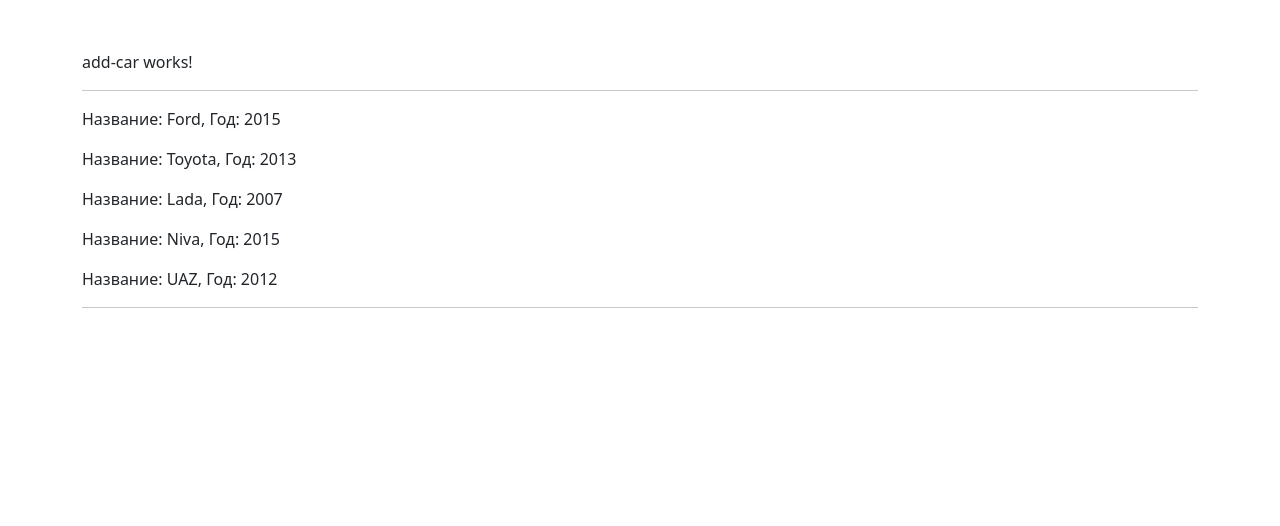
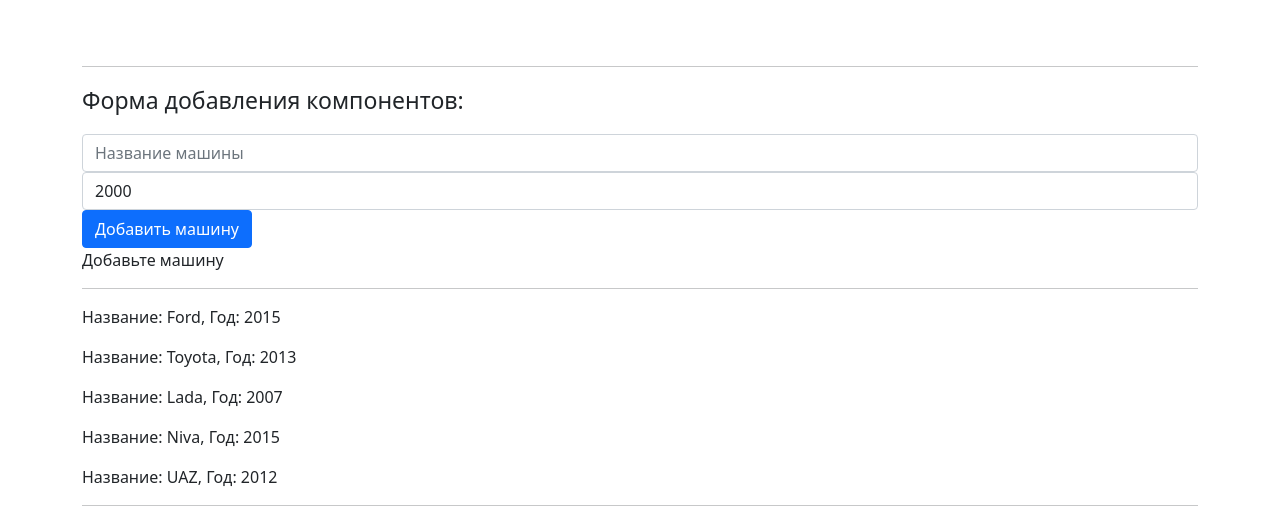
Before and after one commit to Niatomi/js-learn, an Angular app in the folder angular-js-learn/angular-learn-project/: page / in a window 1280 px wide. Shown: the top 526 px of the page. Built offline with nearby package versions, Linux system fonts and the light colour scheme.

Commit message:
Transfered logic from cars list

```diff
--- a/angular-js-learn/angular-learn-project/src/app/add-car/add-car.component.html
+++ b/angular-js-learn/angular-learn-project/src/app/add-car/add-car.component.html
@@ -1 +1,25 @@
-<p>add-car works!</p>
+<hr />
+<p class="form-name">Форма добавления компонентов:</p>
+<input
+  type="text"
+  placeholder="Название машины"
+  class="form-control"
+  [(ngModel)]="carName"
+/>
+
+<input
+  type="text"
+  placeholder="Год производства"
+  class="form-control"
+  [(ngModel)]="carYear"
+/>
+
+<button class="btn btn-primary" (click)="addCar()">Добавить машину</button>
+<div *ngIf=""></div>
+
+<ng-container *ngIf="addCarStatus; else elseTemplate">
+  <p>Машина добавлена!</p>
+</ng-container>
+<ng-template #elseTemplate>
+  <p>Добавьте машину</p>
+</ng-template>
--- a/angular-js-learn/angular-learn-project/src/app/add-car/add-car.component.ts
+++ b/angular-js-learn/angular-learn-project/src/app/add-car/add-car.component.ts
@@ -1,15 +1,27 @@
-import { Component, OnInit } from '@angular/core';
+import { Component, EventEmitter, OnInit, Output } from '@angular/core';
 
 @Component({
   selector: 'app-add-car',
   templateUrl: './add-car.component.html',
-  styleUrls: ['./add-car.component.css']
+  styleUrls: ['./add-car.component.css'],
 })
-export class AddCarComponent implements OnInit {
+export class AddCarComponent {
+  carName = '';
+  carYear = 2000;
+  addCarStatus = false;
 
-  constructor() { }
+  @Output()
+  onAddCar = new EventEmitter<{ name: string; year: number }>();
 
-  ngOnInit(): void {
+  addCar() {
+    this.onAddCar.emit({
+      name: this.carName,
+      year: this.carYear,
+    });
+    this.carName = '';
+    this.carYear = 2000;
+    this.addCarStatus = false;
   }
 
+  constructor() {}
 }
```
